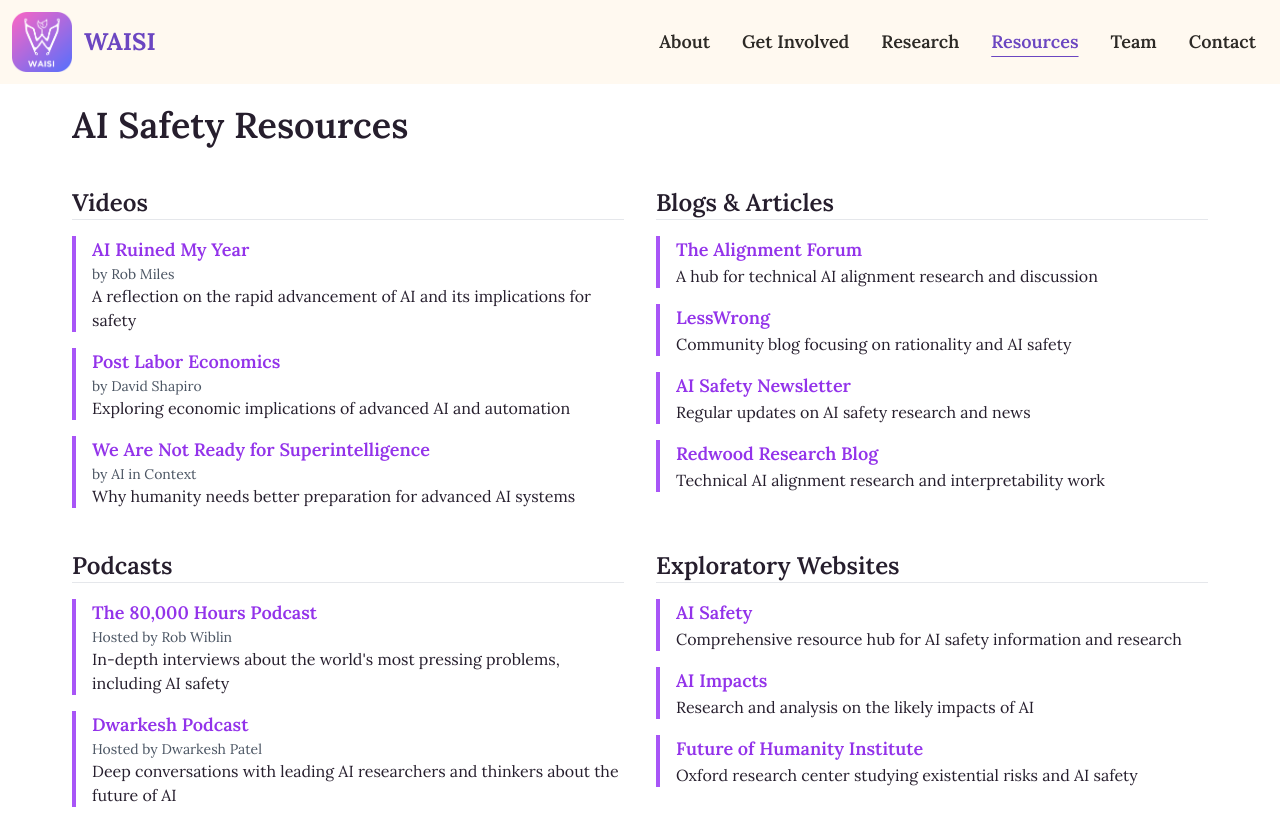
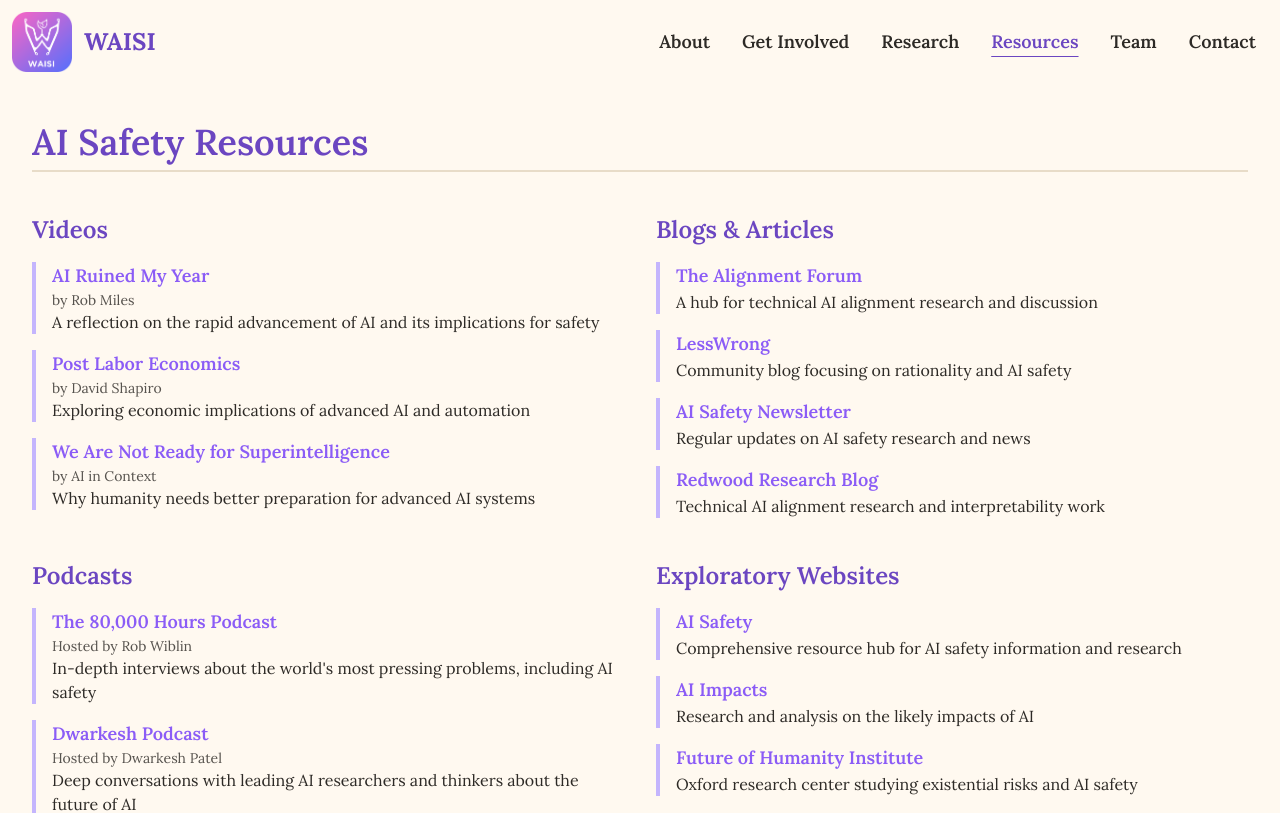
Before and after one commit to aisafetyuw/waisi.org, a Next.js app: page /resources in a window 1280 px wide. Shown: the top 813 px of the page. Built offline with nearby package versions, Linux system fonts and the light colour scheme.

Commit message:
applied to team page

```diff
--- a/src/app/resources/page.tsx
+++ b/src/app/resources/page.tsx
@@ -79,36 +79,37 @@ export default function Resources() {
   ];
 
   return (
-    <div id="resources" className="page max-w-full px-8">
-      <h1 className="text-4xl mb-8">AI Safety Resources</h1>
+    <div id="resources" className="-mx-10" style={{marginLeft: '-40px', marginRight: '-40px', backgroundColor: '#FFF9F0'}}>
+      <div className="px-8 pt-8">
+        <h1 className="text-4xl font-semibold mb-8" style={{color: '#6B46C1', borderBottom: '2px solid #E8DCC8', paddingBottom: '8px', fontFamily: '"Lora", serif'}}>AI Safety Resources</h1>
 
       <div className="flex flex-col gap-8">
         {/* Top row: Videos and Blogs side by side */}
         <div className="grid grid-cols-1 md:grid-cols-2 gap-8">
           <div>
-            <h2 className="text-2xl font-semibold border-b mb-4">Videos</h2>
+            <h2 className="text-2xl font-semibold mb-4" style={{color: '#6B46C1', fontFamily: '"Lora", serif'}}>Videos</h2>
             <div className="flex flex-col gap-4">
               {videos.map((video, index) => (
-                <div key={index} className="border-l-4 border-purple-500 pl-4">
-                  <a href={video.url} target="_blank" rel="noopener noreferrer" className="text-lg font-semibold text-purple-600 hover:underline">
+                <div key={index} className="pl-4" style={{borderLeft: '4px solid #C4B5FD'}}>
+                  <a href={video.url} target="_blank" rel="noopener noreferrer" className="text-lg font-semibold hover:underline" style={{color: '#8B5CF6', fontFamily: '"Lora", serif', textDecoration: 'none'}}>
                     {video.title}
                   </a>
-                  <p className="text-sm text-gray-600">by {video.author}</p>
-                  <p className="text-base">{video.description}</p>
+                  <p className="text-sm" style={{color: '#2D2A26', opacity: 0.8, fontFamily: '"Lora", serif'}}>by {video.author}</p>
+                  <p className="text-base" style={{color: '#2D2A26', fontFamily: '"Lora", serif'}}>{video.description}</p>
                 </div>
               ))}
             </div>
           </div>
 
           <div>
-            <h2 className="text-2xl font-semibold border-b mb-4">Blogs & Articles</h2>
+            <h2 className="text-2xl font-semibold mb-4" style={{color: '#6B46C1', fontFamily: '"Lora", serif'}}>Blogs & Articles</h2>
             <div className="flex flex-col gap-4">
               {blogs.map((blog, index) => (
-                <div key={index} className="border-l-4 border-purple-500 pl-4">
-                  <a href={blog.url} target="_blank" rel="noopener noreferrer" className="text-lg font-semibold text-purple-600 hover:underline">
+                <div key={index} className="pl-4" style={{borderLeft: '4px solid #C4B5FD'}}>
+                  <a href={blog.url} target="_blank" rel="noopener noreferrer" className="text-lg font-semibold hover:underline" style={{color: '#8B5CF6', fontFamily: '"Lora", serif', textDecoration: 'none'}}>
                     {blog.title}
                   </a>
-                  <p className="text-base">{blog.description}</p>
+                  <p className="text-base" style={{color: '#2D2A26', fontFamily: '"Lora", serif'}}>{blog.description}</p>
                 </div>
               ))}
             </div>
@@ -118,35 +119,36 @@ export default function Resources() {
         {/* Bottom row: Podcasts and Websites side by side */}
         <div className="grid grid-cols-1 md:grid-cols-2 gap-8">
           <div>
-            <h2 className="text-2xl font-semibold border-b mb-4">Podcasts</h2>
+            <h2 className="text-2xl font-semibold mb-4" style={{color: '#6B46C1', fontFamily: '"Lora", serif'}}>Podcasts</h2>
             <div className="flex flex-col gap-4">
               {podcasts.map((podcast, index) => (
-                <div key={index} className="border-l-4 border-purple-500 pl-4">
-                  <a href={podcast.url} target="_blank" rel="noopener noreferrer" className="text-lg font-semibold text-purple-600 hover:underline">
+                <div key={index} className="pl-4" style={{borderLeft: '4px solid #C4B5FD'}}>
+                  <a href={podcast.url} target="_blank" rel="noopener noreferrer" className="text-lg font-semibold hover:underline" style={{color: '#8B5CF6', fontFamily: '"Lora", serif', textDecoration: 'none'}}>
                     {podcast.title}
                   </a>
-                  <p className="text-sm text-gray-600">Hosted by {podcast.host}</p>
-                  <p className="text-base">{podcast.description}</p>
+                  <p className="text-sm" style={{color: '#2D2A26', opacity: 0.8, fontFamily: '"Lora", serif'}}>Hosted by {podcast.host}</p>
+                  <p className="text-base" style={{color: '#2D2A26', fontFamily: '"Lora", serif'}}>{podcast.description}</p>
                 </div>
               ))}
             </div>
           </div>
 
           <div>
-            <h2 className="text-2xl font-semibold border-b mb-4">Exploratory Websites</h2>
+            <h2 className="text-2xl font-semibold mb-4" style={{color: '#6B46C1', fontFamily: '"Lora", serif'}}>Exploratory Websites</h2>
             <div className="flex flex-col gap-4">
               {websites.map((site, index) => (
-                <div key={index} className="border-l-4 border-purple-500 pl-4">
-                  <a href={site.url} target="_blank" rel="noopener noreferrer" className="text-lg font-semibold text-purple-600 hover:underline">
+                <div key={index} className="pl-4" style={{borderLeft: '4px solid #C4B5FD'}}>
+                  <a href={site.url} target="_blank" rel="noopener noreferrer" className="text-lg font-semibold hover:underline" style={{color: '#8B5CF6', fontFamily: '"Lora", serif', textDecoration: 'none'}}>
                     {site.title}
                   </a>
-                  <p className="text-base">{site.description}</p>
+                  <p className="text-base" style={{color: '#2D2A26', fontFamily: '"Lora", serif'}}>{site.description}</p>
                 </div>
               ))}
             </div>
           </div>
         </div>
       </div>
+      </div>
     </div>
   );
 }
--- /dev/null
+++ b/src/app/team/layout.tsx
@@ -0,0 +1,19 @@
+import { Lora } from 'next/font/google';
+
+const lora = Lora({
+  subsets: ['latin'],
+  weight: ['400', '500', '600', '700'],
+  variable: '--font-lora'
+});
+
+export default function TeamLayout({
+  children,
+}: {
+  children: React.ReactNode
+}) {
+  return (
+    <div className={lora.className}>
+      {children}
+    </div>
+  );
+}
--- a/src/app/team/page.tsx
+++ b/src/app/team/page.tsx
@@ -5,40 +5,42 @@ export default async function Team() {
   const members = await getMembers();
 
   return (
-    <div id="team" className="page">
-      <h2>Leadership Team</h2>
-      <h3>Community Builders</h3>
+    <div id="team" className="-mx-10" style={{marginLeft: '-40px', marginRight: '-40px', backgroundColor: '#FFF9F0'}}>
+      <div className="px-8 pt-8">
+        <h2 className="text-3xl font-semibold mb-6" style={{color: '#6B46C1', borderBottom: '2px solid #E8DCC8', paddingBottom: '8px', fontFamily: '"Lora", serif'}}>Leadership Team</h2>
+        <h3 className="text-2xl font-semibold mb-4" style={{color: '#6B46C1', fontFamily: '"Lora", serif'}}>Community Builders</h3>
         <ul id="team-list" className="grid grid-cols-1 sm:grid-cols-2 md:grid-cols-3 lg:grid-cols-3 gap-4 m-1 mb-8">
         {members.filter(member => member.team == '0').map((member, index) => (
-          <li key={index} className="col-span-1 h-full bg-white">
+          <li key={index} className="col-span-1 h-full">
             <Member member={member} />
           </li>
         ))}
         </ul>
-      <h3>Research Team</h3>
+        <h3 className="text-2xl font-semibold mb-4" style={{color: '#6B46C1', fontFamily: '"Lora", serif'}}>Research Team</h3>
         <ul id="team-list" className="grid grid-cols-1 sm:grid-cols-2 md:grid-cols-3 lg:grid-cols-3 gap-4 m-1 mb-8">
         {members.filter(member => member.team === '3').map((member, index) => (
-          <li key={index} className="col-span-1 h-full bg-white">
+          <li key={index} className="col-span-1 h-full">
             <Member member={member} />
           </li>
         ))}
         </ul>
-      <h3>Technical Team</h3>
+        <h3 className="text-2xl font-semibold mb-4" style={{color: '#6B46C1', fontFamily: '"Lora", serif'}}>Technical Team</h3>
         <ul id="team-list" className="grid grid-cols-1 sm:grid-cols-2 md:grid-cols-3 lg:grid-cols-3 gap-4 m-1 mb-8">
         {members.filter(member => member.team == '1').map((member, index) => (
-            <li key={index} className="col-span-1 h-full bg-white">
+            <li key={index} className="col-span-1 h-full">
                 <Member member={member} />
             </li>
         ))}
         </ul>
-      <h3>Policy Team</h3>
+        <h3 className="text-2xl font-semibold mb-4" style={{color: '#6B46C1', fontFamily: '"Lora", serif'}}>Policy Team</h3>
         <ul id="team-list" className="grid grid-cols-1 sm:grid-cols-2 md:grid-cols-3 lg:grid-cols-3 gap-4 m-1 mb-8">
         {members.filter(member => member.team == '2').map((member, index) => (
-            <li key={index} className="col-span-1 h-full bg-white">
+            <li key={index} className="col-span-1 h-full">
                 <Member member={member} />
             </li>
         ))}
         </ul>
       </div>
+    </div>
   );
 }
--- a/src/components/member.tsx
+++ b/src/components/member.tsx
@@ -4,7 +4,7 @@ import { MemberProps } from "@/types";
 
 export default function Member({ member }: MemberProps) {
   return (
-    <div className="member bg-gray-50 shadow-lg rounded-lg p-4 h-full transform transition-transform hover:scale-105">
+    <div className="member p-4 h-full" style={{backgroundColor: '#F7F0E6'}}>
       <div className="flex space-x-4 items-start">
         <div className="flex-shrink-0">
           <Image
@@ -12,20 +12,20 @@ export default function Member({ member }: MemberProps) {
             alt={member.name}
             width={100}
             height={100}
-            className="rounded-lg shadow-md"
+            className=""
           />
         </div>
         <div>
-          <div className="text-lg font-semibold">{member.name}</div>
-          <div className="text-gray-500">{member.pronouns}</div>
-          <div className="text-gray-700 font-semibold">{member.role}</div>
+          <div className="text-lg font-semibold" style={{color: '#6B46C1', fontFamily: '"Lora", serif'}}>{member.name}</div>
+          <div style={{color: '#2D2A26', opacity: 0.7, fontFamily: '"Lora", serif'}}>{member.pronouns}</div>
+          <div className="font-semibold" style={{color: '#2D2A26', fontFamily: '"Lora", serif'}}>{member.role}</div>
           <div className="mt-1 flex items-center space-x-2">
             <a href={`mailto:${member.email}`}>
-              <i className="fa-solid fa-envelope text-gray-500 hover:text-gray-700"></i>
+              <i className="fa-solid fa-envelope hover:opacity-80" style={{color: '#8B5CF6'}}></i>
             </a>
             {member.linkedin &&
               <a href={member.linkedin} target="_blank" rel="noopener noreferrer">
-                <i className="fa-brands fa-linkedin text-gray-500 hover:text-gray-700"></i>
+                <i className="fa-brands fa-linkedin hover:opacity-80" style={{color: '#8B5CF6'}}></i>
               </a>
             }
           </div>
```
Lines whose indentation alone changed are shown as unchanged.
